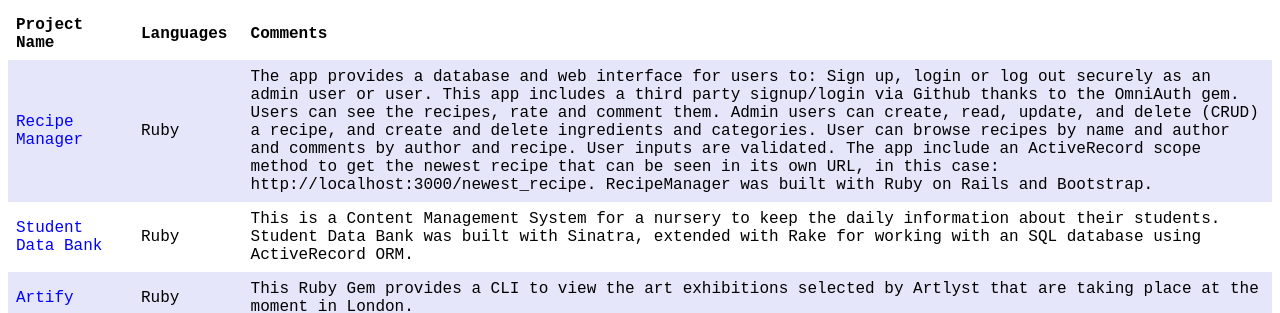
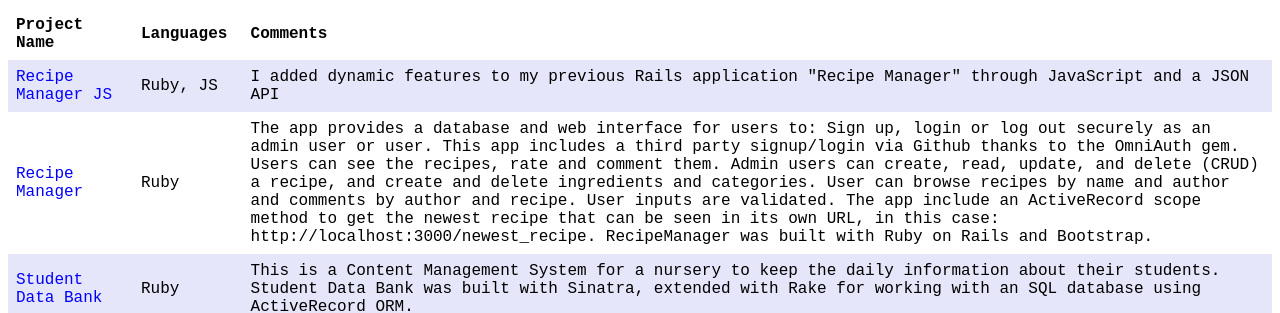
Before and after one commit to DianaBaRo/DianaBaRo.github.io, a plain HTML site: page index.html in a window 1280 px wide. Shown: the top 313 px of the page. Drawn offline with Linux system fonts and the light colour scheme.

Commit message:
Adding Recipe Manager JS project

```diff
--- a/index.html
+++ b/index.html
@@ -54,6 +54,11 @@
           <th>Comments</th>
         </tr>
         <tr>
+          <td> <a href="http://carolinabadas.com/rails-with-js-portfolio-project-recipe-manager-js-walkthrough/" target="_blank"> Recipe Manager JS </a> </td>
+          <td>Ruby, JS</td>
+          <td>I added dynamic features to my previous Rails application "Recipe Manager" through JavaScript and a JSON API</td>
+        </tr>
+        <tr>
           <td> <a href="http://carolinabadas.com/rails-portfolio-project-recipe-manager-walkthrough/" target="_blank"> Recipe Manager </a> </td>
           <td>Ruby</td>
           <td>The app provides a database and web interface for users to: Sign up, login or log out securely as an admin user or user. This app includes a third party signup/login via Github thanks to the OmniAuth gem. Users can see the recipes, rate and comment them. Admin users can create, read, update, and delete (CRUD) a recipe, and create and delete ingredients and categories. User can browse recipes by name and author and comments by author and recipe. User inputs are validated. The app include an ActiveRecord scope method to get the newest recipe that can be seen in its own URL, in this case: http://localhost:3000/newest_recipe. RecipeManager was built with Ruby on Rails and Bootstrap.</td>
```
